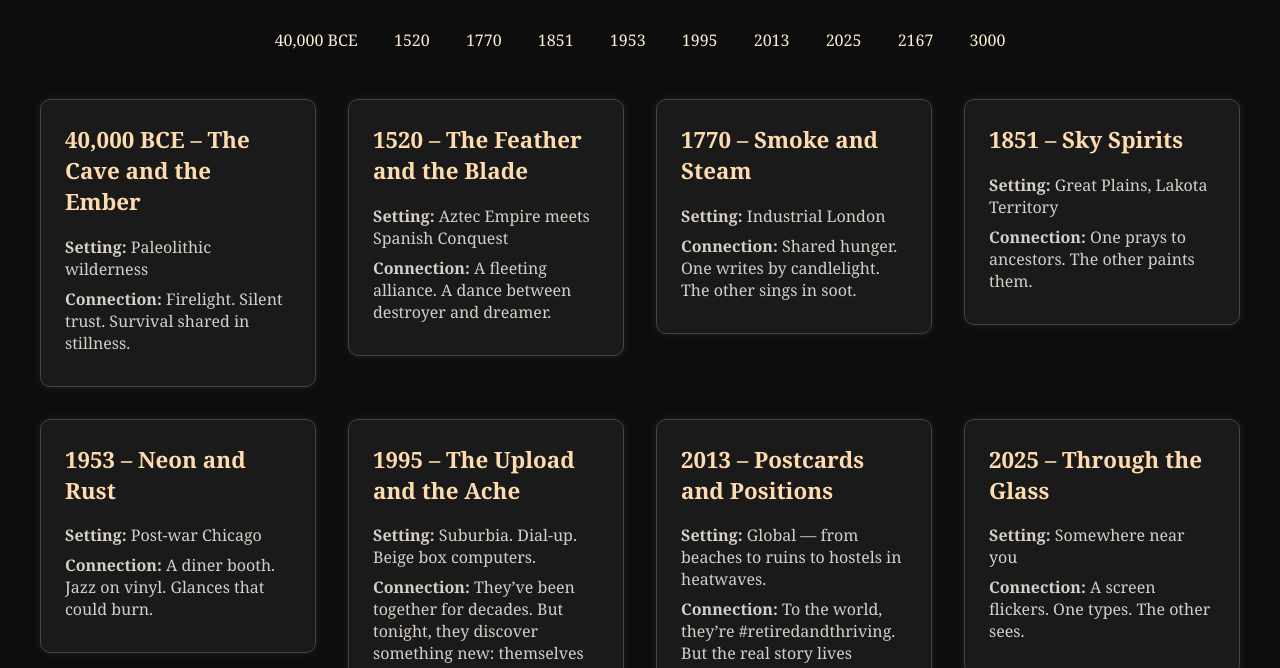
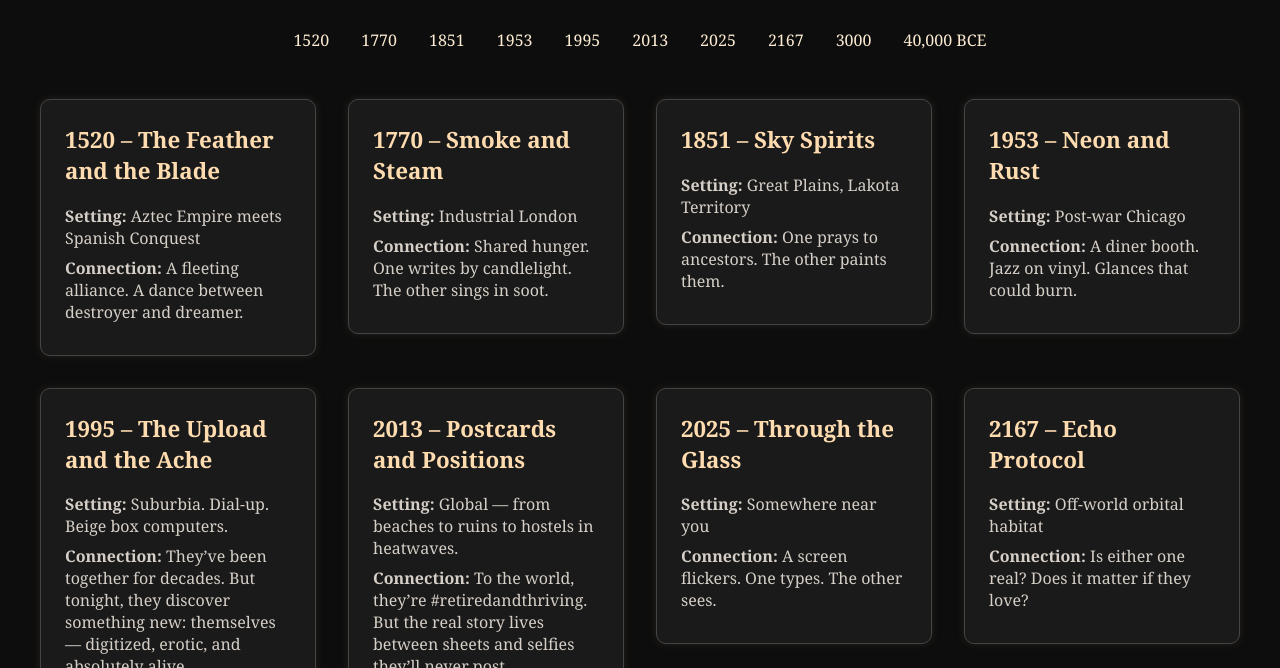
Before and after one commit to m-sigl/a-tale-of-two-souls, a plain HTML site: page docs/index.html in a window 1280 px wide. Shown: the part 132-800 px from the top of the page. Drawn offline with Linux system fonts and the light colour scheme.

Commit message:
Update index.html

```diff
--- a/docs/index.html
+++ b/docs/index.html
@@ -65,22 +65,22 @@
 <body>
 
   <h1>A Tale of Two Souls</h1>
-  <nav style="overflow-x: auto; white-space: nowrap; text-align: center; margin-bottom: 3rem;">
-  <a href="cave-and-ember.html" style="display: inline-block; margin: 0 1rem; color: #fcebd2; text-decoration: none;">40,000 BCE</a>
-  <a href="feather-and-blade.html" style="display: inline-block; margin: 0 1rem; color: #fcebd2; text-decoration: none;">1520</a>
-  <a href="smoke-and-steam.html" style="display: inline-block; margin: 0 1rem; color: #fcebd2; text-decoration: none;">1770</a>
-  <a href="sky-spirits.html" style="display: inline-block; margin: 0 1rem; color: #fcebd2; text-decoration: none;">1851</a>
-  <a href="neon-and-rust.html" style="display: inline-block; margin: 0 1rem; color: #fcebd2; text-decoration: none;">1953</a>
-  <a href="upload-and-ache.html" style="display: inline-block; margin: 0 1rem; color: #fcebd2; text-decoration: none;">1995</a>
-  <a href="postcards-and-positions.html" style="display: inline-block; margin: 0 1rem; color: #fcebd2; text-decoration: none;">2013</a>
-  <a href="through-the-glass.html" style="display: inline-block; margin: 0 1rem; color: #fcebd2; text-decoration: none;">2025</a>
-  <a href="echo-protocol.html" style="display: inline-block; margin: 0 1rem; color: #fcebd2; text-decoration: none;">2167</a>
-  <a href="memory-keepers.html" style="display: inline-block; margin: 0 1rem; color: #fcebd2; text-decoration: none;">3000</a>
+
+  <nav id="timeline" style="overflow-x: auto; white-space: nowrap; text-align: center; margin-bottom: 3rem;">
+    <a href="cave-and-ember.html" data-year="40000" style="display: inline-block; margin: 0 1rem; color: #fcebd2; text-decoration: none;">40,000 BCE</a>
+    <a href="feather-and-blade.html" data-year="1520" style="display: inline-block; margin: 0 1rem; color: #fcebd2; text-decoration: none;">1520</a>
+    <a href="smoke-and-steam.html" data-year="1770" style="display: inline-block; margin: 0 1rem; color: #fcebd2; text-decoration: none;">1770</a>
+    <a href="sky-spirits.html" data-year="1851" style="display: inline-block; margin: 0 1rem; color: #fcebd2; text-decoration: none;">1851</a>
+    <a href="neon-and-rust.html" data-year="1953" style="display: inline-block; margin: 0 1rem; color: #fcebd2; text-decoration: none;">1953</a>
+    <a href="upload-and-ache.html" data-year="1995" style="display: inline-block; margin: 0 1rem; color: #fcebd2; text-decoration: none;">1995</a>
+    <a href="postcards-and-positions.html" data-year="2013" style="display: inline-block; margin: 0 1rem; color: #fcebd2; text-decoration: none;">2013</a>
+    <a href="through-the-glass.html" data-year="2025" style="display: inline-block; margin: 0 1rem; color: #fcebd2; text-decoration: none;">2025</a>
+    <a href="echo-protocol.html" data-year="2167" style="display: inline-block; margin: 0 1rem; color: #fcebd2; text-decoration: none;">2167</a>
+    <a href="memory-keepers.html" data-year="3000" style="display: inline-block; margin: 0 1rem; color: #fcebd2; text-decoration: none;">3000</a>
   </nav>
 
-
-  <div class="grid">
-  <a href="cave-and-ember.html" style="text-decoration: none; color: inherit;">
+  <div class="grid" id="card-grid">
+    <a href="cave-and-ember.html" data-year="40000" style="text-decoration: none; color: inherit;">
       <div class="card">
         <h2>40,000 BCE – The Cave and the Ember</h2>
         <p><strong>Setting:</strong> Paleolithic wilderness</p>
@@ -88,7 +88,7 @@
       </div>
     </a>
 
-  <a href="feather-and-blade.html" style="text-decoration: none; color: inherit;">
+    <a href="feather-and-blade.html" data-year="1520" style="text-decoration: none; color: inherit;">
       <div class="card">
         <h2>1520 – The Feather and the Blade</h2>
         <p><strong>Setting:</strong> Aztec Empire meets Spanish Conquest</p>
@@ -96,7 +96,7 @@
       </div>
     </a>
 
-  <a href="smoke-and-steam.html" style="text-decoration: none; color: inherit;">
+    <a href="smoke-and-steam.html" data-year="1770" style="text-decoration: none; color: inherit;">
       <div class="card">
         <h2>1770 – Smoke and Steam</h2>
         <p><strong>Setting:</strong> Industrial London</p>
@@ -104,7 +104,7 @@
       </div>
     </a>
 
-  <a href="sky-spirits.html" style="text-decoration: none; color: inherit;">
+    <a href="sky-spirits.html" data-year="1851" style="text-decoration: none; color: inherit;">
       <div class="card">
         <h2>1851 – Sky Spirits</h2>
         <p><strong>Setting:</strong> Great Plains, Lakota Territory</p>
@@ -112,14 +112,15 @@
       </div>
     </a>
 
-  <a href="neon-and-rust.html" style="text-decoration: none; color: inherit;">
+    <a href="neon-and-rust.html" data-year="1953" style="text-decoration: none; color: inherit;">
       <div class="card">
         <h2>1953 – Neon and Rust</h2>
         <p><strong>Setting:</strong> Post-war Chicago</p>
         <p><strong>Connection:</strong> A diner booth. Jazz on vinyl. Glances that could burn.</p>
       </div>
     </a>
-  <a href="upload-and-ache.html" style="text-decoration: none; color: inherit;">
+
+    <a href="upload-and-ache.html" data-year="1995" style="text-decoration: none; color: inherit;">
       <div class="card">
         <h2>1995 – The Upload and the Ache</h2>
         <p><strong>Setting:</strong> Suburbia. Dial-up. Beige box computers.</p>
@@ -127,7 +128,7 @@
       </div>
     </a>
 
-<a href="postcards-and-positions.html" style="text-decoration: none; color: inherit;">
+    <a href="postcards-and-positions.html" data-year="2013" style="text-decoration: none; color: inherit;">
       <div class="card">
         <h2>2013 – Postcards and Positions</h2>
         <p><strong>Setting:</strong> Global — from beaches to ruins to hostels in heatwaves.</p>
@@ -135,7 +136,7 @@
       </div>
     </a>
 
-  <a href="through-the-glass.html" style="text-decoration: none; color: inherit;">
+    <a href="through-the-glass.html" data-year="2025" style="text-decoration: none; color: inherit;">
       <div class="card">
         <h2>2025 – Through the Glass</h2>
         <p><strong>Setting:</strong> Somewhere near you</p>
@@ -143,7 +144,7 @@
       </div>
     </a>
 
-  <a href="echo-protocol.html" style="text-decoration: none; color: inherit;">
+    <a href="echo-protocol.html" data-year="2167" style="text-decoration: none; color: inherit;">
       <div class="card">
         <h2>2167 – Echo Protocol</h2>
         <p><strong>Setting:</strong> Off-world orbital habitat</p>
@@ -151,7 +152,7 @@
       </div>
     </a>
 
-  <a href="memory-keepers.html" style="text-decoration: none; color: inherit;">
+    <a href="memory-keepers.html" data-year="3000" style="text-decoration: none; color: inherit;">
       <div class="card">
         <h2>3000 – The Memory Keepers</h2>
         <p><strong>Setting:</strong> AI-merged hypercivilization</p>
@@ -163,6 +164,7 @@
   <footer>
     Many lives. One story. New fragments coming soon.
   </footer>
+
   <footer style="margin-top: 5rem; text-align: center; font-size: 0.9rem; color: #888;">
     <p style="margin-bottom: 0.3rem;">© <span id="year"></span> A Tale of Two Souls. All rights reserved.</p>
     <p style="font-style: italic; color: #666;">Written and remembered by Michael Sigl.
@@ -171,8 +173,21 @@
 
   <script>
     document.getElementById("year").textContent = new Date().getFullYear();
+
+    // Sort cards
+    const grid = document.getElementById('card-grid');
+    const cards = Array.from(grid.querySelectorAll('a[data-year]'));
+    cards.sort((a, b) => parseInt(a.dataset.year) - parseInt(b.dataset.year));
+    grid.innerHTML = '';
+    cards.forEach(card => grid.appendChild(card));
+
+    // Sort nav
+    const nav = document.getElementById('timeline');
+    const links = Array.from(nav.querySelectorAll('a[data-year]'));
+    links.sort((a, b) => parseInt(a.dataset.year) - parseInt(b.dataset.year));
+    nav.innerHTML = '';
+    links.forEach(link => nav.appendChild(link));
   </script>
-
 
 </body>
 </html>
```
Lines whose indentation alone changed are shown as unchanged.
